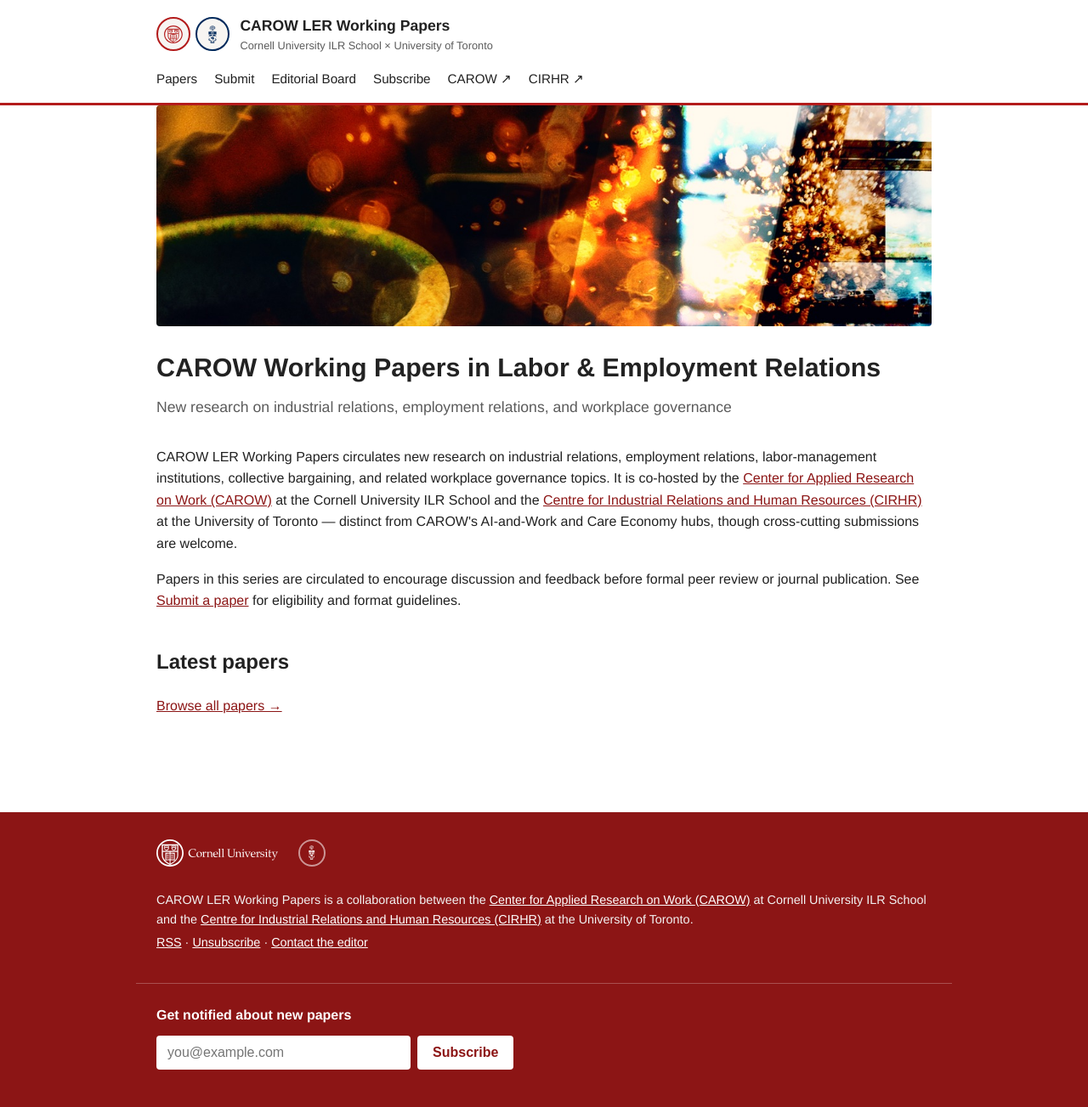
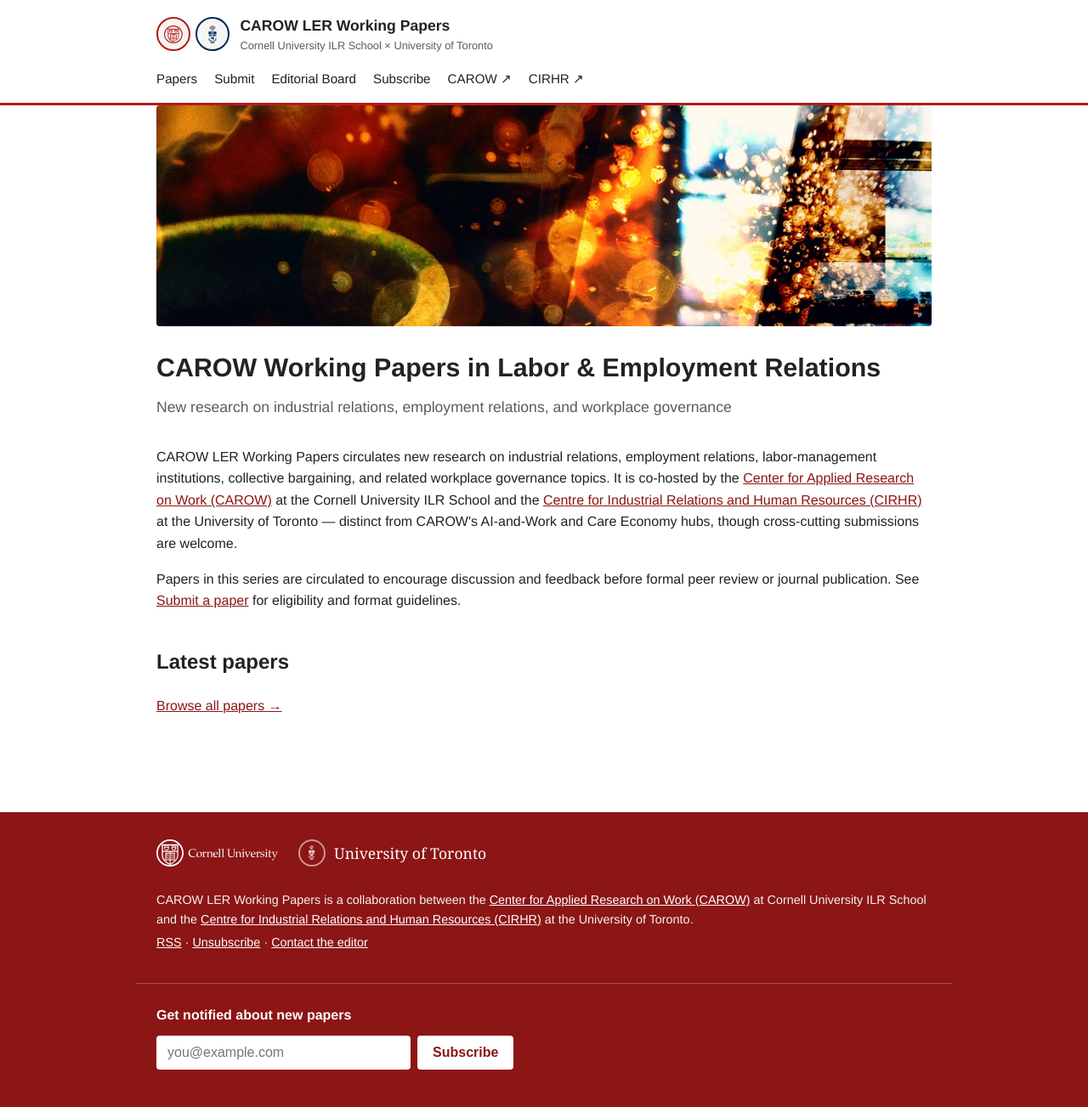
Before and after one commit to maffiemd/carow-ler-working-papers, a Jekyll site: the page built from index.html, in a window 1280 px wide. Shown: the whole page at 85% size. Built offline with Jekyll 4.4.1, drawn with Linux system fonts in a browser that asks for light colours.

Commit message:
Add "University of Toronto" text label next to its crest in the footer
Cornell's mark has "Cornell University" baked into the SVG as text;
the U of T crest is icon-only (cropped deliberately for the header's
badge+adjacent-title layout), so next to Cornell's self-labeled logo
it read as an unlabeled icon. Added a matching text label so both
institutions read symmetrically.

Co-Authored-By: Claude Sonnet 5 <noreply@anthropic.com>

```diff
--- a/_includes/footer.html
+++ b/_includes/footer.html
@@ -1,8 +1,11 @@
 <footer class="site-footer">
   <div class="site-footer__inner">
     <img class="site-footer__logo" src="{{ '/assets/images/cornell-reduced-white.svg' | relative_url }}" alt="Cornell University">
-    <span class="site-footer__crest-badge">
-      <img src="{{ '/assets/images/uoft-crest-icon-white.svg' | relative_url }}" alt="University of Toronto">
+    <span class="site-footer__uoft-mark">
+      <span class="site-footer__crest-badge">
+        <img src="{{ '/assets/images/uoft-crest-icon-white.svg' | relative_url }}" alt="">
+      </span>
+      <span class="site-footer__crest-label">University of Toronto</span>
     </span>
     <div class="site-footer__text">
       <p>
--- a/assets/css/main.css
+++ b/assets/css/main.css
@@ -163,6 +163,17 @@ a:hover { color: var(--carow-red); }
   flex-shrink: 0;
 }
 .site-footer__crest-badge img { width: 60%; height: 60%; object-fit: contain; }
+.site-footer__uoft-mark {
+  display: inline-flex;
+  align-items: center;
+  gap: 0.65rem;
+}
+.site-footer__crest-label {
+  font-family: var(--font-serif);
+  font-size: 1.1rem;
+  color: #fff;
+  white-space: nowrap;
+}
 .site-footer__text a { color: #fff; }
 .site-footer__text p { margin: 0.25rem 0; font-size: 0.9rem; }
 
```
